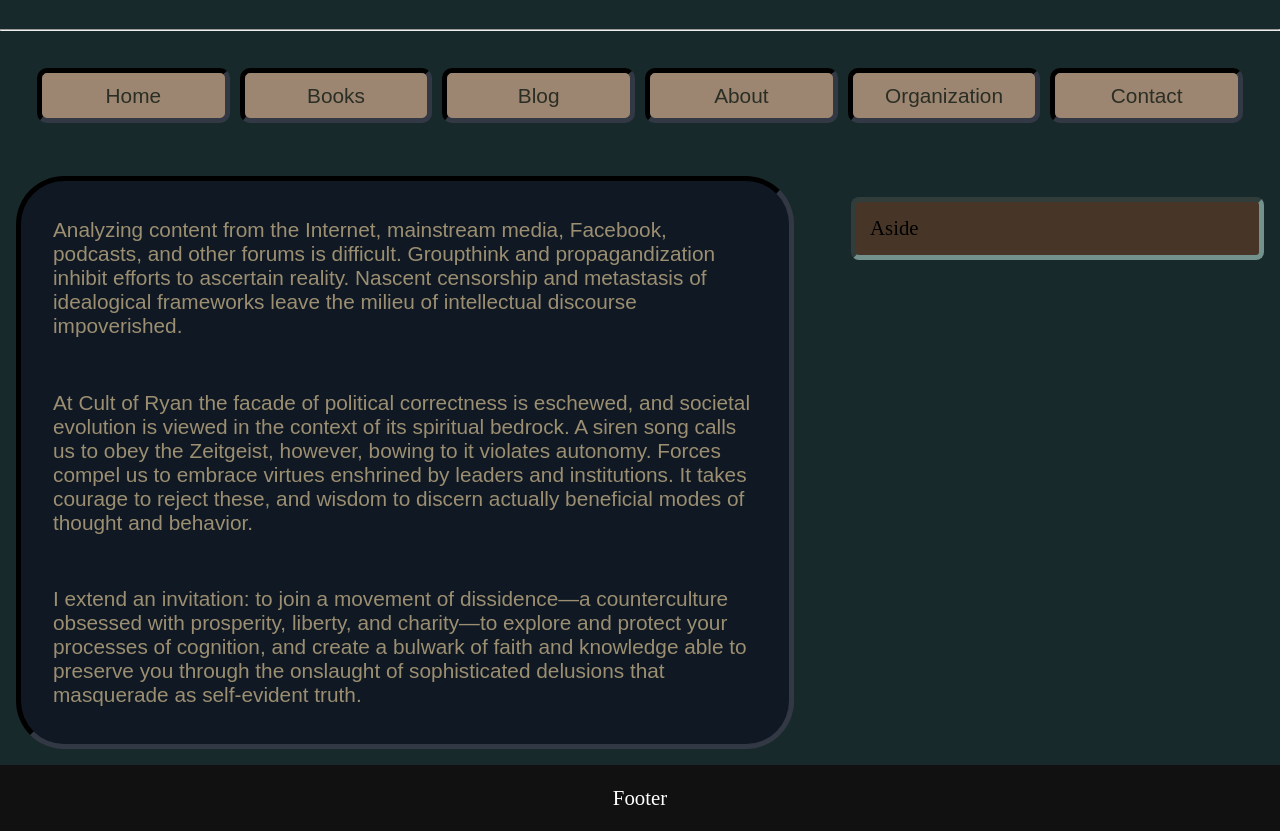
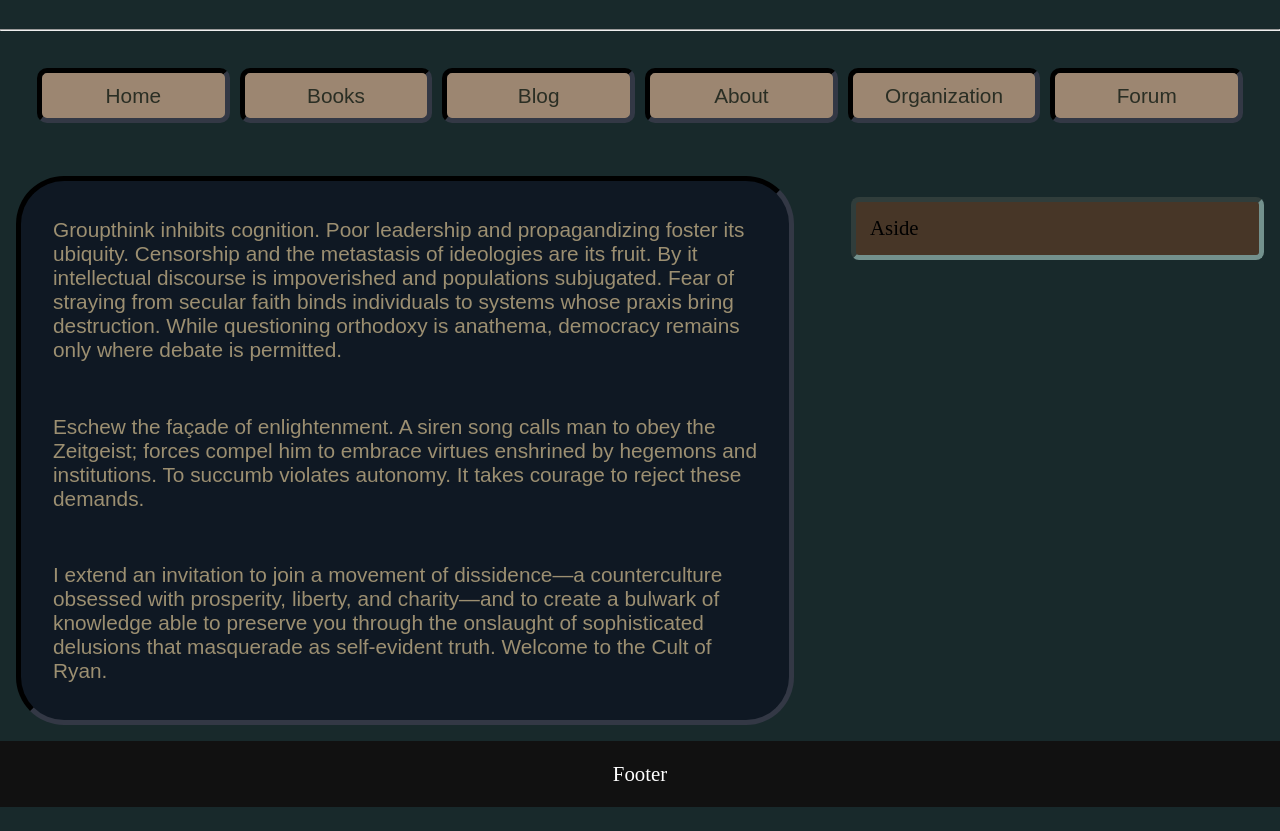
Before and after one commit to Ryan-Spooner/cult-of-ryan, a plain HTML site: page index.html in a window 1280 px wide. Shown: the part 105-936 px from the top of the page. After the commit the page ends 912 px from the top, so only its background shows below. Drawn offline with Linux system fonts and the light colour scheme; a web font is replaced by a local one.

Commit message:
Updated Home Message. Changed contact to forum.

```diff
--- a/index.html
+++ b/index.html
@@ -23,7 +23,7 @@
 					<li><a href="pages/blog.html">Blog</a></li>
 					<li><a href="pages/about.html">About</a></li>
 					<li><a href="pages/organization.html">Organization</a></li>
-					<li><a href="pages/contact.html">Contact</a></li>
+					<li><a href="pages/forum.html">Forum</a></li>
 				</ul>
 			</nav>
 		</header>
@@ -31,15 +31,15 @@
 		<main>
 			<section>
 				<p>
-					Analyzing content from the Internet, mainstream media, Facebook, podcasts, and other forums is difficult. Groupthink and propagandization inhibit efforts to ascertain reality. Nascent censorship and metastasis of idealogical frameworks leave the milieu of intellectual discourse impoverished.
+					Groupthink inhibits cognition. Poor leadership and propagandizing foster its ubiquity. Censorship and the metastasis of ideologies are its fruit. By it intellectual discourse is impoverished and populations subjugated. Fear of straying from secular faith binds individuals to systems whose praxis bring destruction. While questioning orthodoxy is anathema, democracy remains only where debate is permitted.
 				</p>
 
 				<p>
-					At Cult of Ryan the facade of political correctness is eschewed, and societal evolution is viewed in the context of its spiritual bedrock. A siren song calls us to obey the Zeitgeist, however, bowing to it violates autonomy. Forces compel us to embrace virtues enshrined by leaders and institutions. It takes courage to reject these, and wisdom to discern actually beneficial modes of thought and behavior.
+					Eschew the fa&ccedil;ade of enlightenment. A siren song calls man to obey the Zeitgeist; forces compel him to embrace virtues enshrined by hegemons and institutions. To succumb violates autonomy. It takes courage to reject these demands.
 				</p>
 
 				<p>
-					I extend an invitation: to join a movement of dissidence&#8212;a counterculture obsessed with prosperity, liberty, and charity&#8212;to explore and protect your processes of cognition, and create a bulwark of faith and knowledge able to preserve you through the onslaught of sophisticated delusions that masquerade as self-evident truth.
+					I extend an invitation to join a movement of dissidence&#8212;a counterculture obsessed with prosperity, liberty, and charity&#8212;and to create a bulwark of knowledge able to preserve you through the onslaught of sophisticated delusions that masquerade as self-evident truth. Welcome to the Cult of Ryan.
 				</p>
 			</section>
 
```
Also changed, not shown: pages/about.html (+1 -1 lines), pages/blog.html (+1 -1 lines), pages/books.html (+1 -1 lines), pages/forum.html (renamed from pages/contact.html, +1 -1 lines), pages/organization.html (+1 -1 lines).
